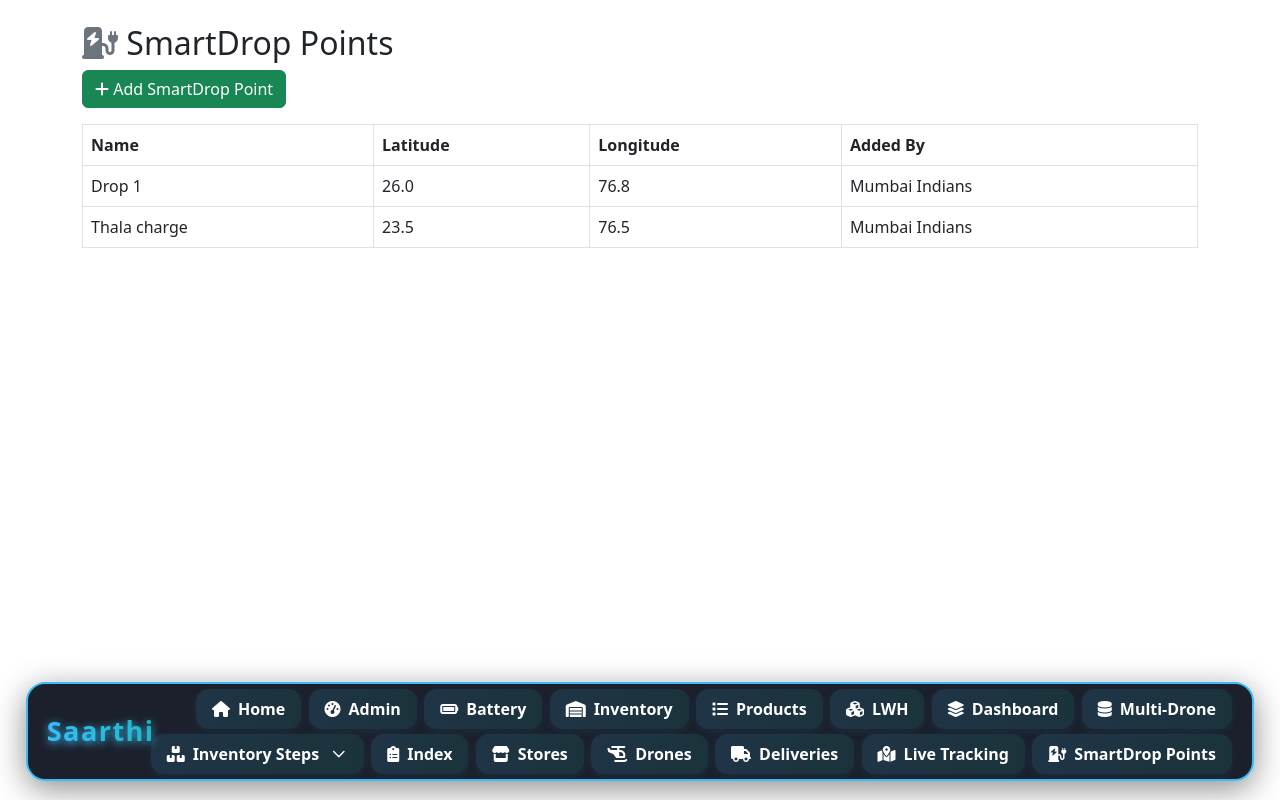
After one commit to manavsengupta/saarthi_backend, a Django app: page /drone/smartdrop/ in a window 1280 px wide. The commit adds this page. Run offline with Django 5.2, Linux system fonts and the light colour scheme; data comes from the database, SQL or seed files in the repository; both versions use the stored data as it was after the commit; some libraries are stand-ins or nearby versions.

Commit message:
smartdrop points

```diff
--- a/sparkathon_405/inventory/urls.py
+++ b/sparkathon_405/inventory/urls.py
@@ -25,5 +25,6 @@ urlpatterns = [
     path('product/<int:product_id>/analytics/', views.product_analytics, name='product_analytics'),
     path('product/<int:product_id>/download_report/', views.download_product_report, name='download_product_report'),
     path('product/<int:product_id>/update_stock/', views.update_stock, name='update_stock'),
-
+    path('smartdrop/', views.smartdrop_list, name='smartdrop_list'),
+    path('smartdrop/add/', views.add_smartdrop, name='add_smartdrop'),
 ]
--- a/sparkathon_405/inventory/views.py
+++ b/sparkathon_405/inventory/views.py
@@ -6,9 +6,17 @@ from django.db.models import Sum, F
 from django.contrib import messages
 import pandas as pd
 import numpy as np
-
+from .models import SmartDropPoint
 from sklearn.linear_model import LinearRegression
 from .models import Product, Order, ProductAnalytics
+
+
+
+
+
+
+
+
 def analyze_product(product):
     # Get all orders for this product
     orders = Order.objects.filter(product=product).order_by('ordered_at')
@@ -452,7 +460,7 @@ def deploy_drone(request, delivery_id):
     if delivery.package_weight_kg > drone.max_weight_kg:
         messages.error(request, "Package too heavy for this drone!")
         return redirect('delivery_detail', delivery_id=delivery.id)
-    if drone.current_battery_mah < 0.5 * drone.battery_capacity_mah:
+    if drone.current_battery_mah < 0.1 * drone.battery_capacity_mah:
         messages.error(request, "Drone battery too low!")
         return redirect('delivery_detail', delivery_id=delivery.id)
     delivery.status = 'in_progress'
@@ -467,17 +475,55 @@ def deploy_drone(request, delivery_id):
 def delivery_list(request):
     deliveries = Delivery.objects.all().order_by('-id')
     return render(request, 'drone/delivery_list.html', {'deliveries': deliveries})
+import heapq
 
+def find_smartdrop_route(source, destination, smartdrops, max_range_km):
+    """
+    Returns a list of waypoints: [source, smartdrop1, ..., destination]
+    Each hop is within max_range_km.
+    """
+    # Build all points list
+    points = [(source[0], source[1], 'source')] + \
+             [(sdp.latitude, sdp.longitude, sdp.name) for sdp in smartdrops] + \
+             [(destination[0], destination[1], 'destination')]
+    n = len(points)
+    # Build adjacency list for hops within range
+    adj = {i: [] for i in range(n)}
+    for i in range(n):
+        for j in range(n):
+            if i == j:
+                continue
+            dist = math.hypot(points[i][0] - points[j][0], points[i][1] - points[j][1])
+            if dist <= max_range_km:
+                adj[i].append(j)
+    # Dijkstra
+    heap = [(0, 0, [0])]  # (cost, idx, path)
+    visited = set()
+    while heap:
+        cost, idx, path = heapq.heappop(heap)
+        if idx == n - 1:
+            # Found path to destination
+            return [ (points[i][0], points[i][1]) for i in path ]
+        if idx in visited:
+            continue
+        visited.add(idx)
+        for nei in adj[idx]:
+            if nei not in path:
+                heapq.heappush(heap, (cost + 1, nei, path + [nei]))
+    return None  # No route found
 # 6. Live Tracking Page
 def live_tracking(request):
     drones = Drone.objects.filter(status='in_flight')
     # Show all deliveries that are assigned or in progress
     deliveries = Delivery.objects.filter(status__in=['assigned', 'in_progress'])
     stores = Store.objects.all()
+    smartdrops = SmartDropPoint.objects.all()  # <-- Add this line
+
     return render(request, 'drone/live_tracking.html', {
         'drones': drones,
         'deliveries': deliveries,
-        'stores': stores, })
+        'stores': stores,
+         'smartdrops': smartdrops,  })
 
 
 import random
@@ -517,81 +563,172 @@ import math
 import math
 from django.http import JsonResponse
 
+
+import math
+import random
+from django.http import JsonResponse
+
+def get_nearest_point(lat, lng, points):
+    min_dist = float('inf')
+    nearest = None
+    for p in points:
+        dist = math.hypot(lat - p.latitude, lng - p.longitude)
+        if dist < min_dist:
+            min_dist = dist
+            nearest = p
+    return nearest
+
 def drone_positions_api(request):
+    from .models import SmartDropPoint, Store
     drones = list(Drone.objects.filter(status='in_flight'))
+    smartdrops = list(SmartDropPoint.objects.all())
+    stores = list(Store.objects.all())
     data = []
     alerts = []
-
-    # --- Collision detection: check all pairs ---
-    for i, d1 in enumerate(drones):
-        delivery1 = d1.deliveries.filter(status='in_progress').first()
-        if not delivery1 or not d1.current_lat or not d1.current_lng:
-            continue
-        for j, d2 in enumerate(drones):
-            if i >= j:
-                continue  # avoid duplicate pairs and self
-            delivery2 = d2.deliveries.filter(status='in_progress').first()
-            if not delivery2 or not d2.current_lat or not d2.current_lng:
-                continue
-            dist = math.hypot(d1.current_lat - d2.current_lat, d1.current_lng - d2.current_lng)
-            if dist < 0.03:  # proximity threshold
-                alerts.append({
-                    'drones': [d1.id, d2.id],
-                    'message': f"⚠️ Warning: Drone #{d1.id} and Drone #{d2.id} are in close proximity! Consider rerouting."
-                })
 
     for d in drones:
         delivery = d.deliveries.filter(status='in_progress').first()
         if delivery:
-            # Simulate movement: move drone towards destination
+
             if d.current_lat is None or d.current_lng is None:
                 d.current_lat = delivery.source_store.latitude
                 d.current_lng = delivery.source_store.longitude
+                d.save(update_fields=['current_lat', 'current_lng'])
+            # Calculate max range in degrees (approx, for demo)
+            max_range_km = (d.speed_kmph * d.max_flight_time_min) / 60  # km
+            max_range_deg = max_range_km / 111.0  # 1 deg ~ 111km
 
-            # Predict next step
-            next_lat, next_lng = move_towards(
-                d.current_lat, d.current_lng,
-                delivery.destination_lat, delivery.destination_lng,
-                step=0.05
-            )
+            # If route is not set or too short, recalculate using Dijkstra
+            if not delivery.route or len(delivery.route) < 2:
+                route = find_smartdrop_route(
+                    (delivery.source_store.latitude, delivery.source_store.longitude),
+                    (delivery.destination_lat, delivery.destination_lng),
+                    smartdrops,
+                    max_range_deg
+                )
+                if route:
+                    delivery.route = route
+                    delivery.save()
+                else:
+                    alerts.append({
+                        'drones': [d.id],
+                        'message': "❌ No valid route to destination with current SmartDropPoints!"
+                    })
+                    continue
 
-            # Check for collision with other drones (future step)
-            for other in drones:
-                if other.id == d.id:
-                    continue
-                other_delivery = other.deliveries.filter(status='in_progress').first()
-                if other_delivery:
-                    other_next_lat, other_next_lng = move_towards(
-                        other.current_lat or other_delivery.source_store.latitude,
-                        other.current_lng or other_delivery.source_store.longitude,
-                        other_delivery.destination_lat, other_delivery.destination_lng,
-                        step=0.05
-                    )
-                    dist = math.hypot(next_lat - other_next_lat, next_lng - other_next_lng)
-                    if dist < 0.02:
+            # Move towards next waypoint in route
+            route = delivery.route
+            if len(route) > 1:
+                target_lat, target_lng = route[1]
+            else:
+                target_lat, target_lng = route[0]
+
+            # Calculate distance to move (simulate speed per API call)
+            step_distance = 0.01  # degrees per API call (tune as needed)
+            distance_to_target = math.hypot(target_lat - d.current_lat, target_lng - d.current_lng)
+            move_ratio = min(1, step_distance / distance_to_target) if distance_to_target > 0 else 1
+            next_lat = d.current_lat + (target_lat - d.current_lat) * move_ratio
+            next_lng = d.current_lng + (target_lng - d.current_lng) * move_ratio
+            actual_distance = math.hypot(next_lat - d.current_lat, next_lng - d.current_lng)
+
+            # --- Battery calculation based on distance ---
+            total_possible_distance = max_range_deg  # in degrees
+            battery_used = (actual_distance / total_possible_distance) * d.battery_capacity_mah
+            d.current_battery_mah = max(0, d.current_battery_mah - battery_used)
+            battery_percent = (d.current_battery_mah / d.battery_capacity_mah) * 100 if d.battery_capacity_mah else 0
+
+            # If battery drops to zero, mark as crashed
+            if d.current_battery_mah <= 0:
+                d.status = 'crashed'
+                d.save(update_fields=['status'])
+                alerts.append({
+                    'drones': [d.id],
+                    'message': f"💥 Drone #{d.id} has crashed due to battery depletion!"
+                })
+                continue
+# --- Reroute to nearest SmartDropPoint if battery < 20% and not already going there ---
+            if battery_percent < 20:
+                nearest_sdp = get_nearest_point(d.current_lat, d.current_lng, smartdrops)
+                if nearest_sdp:
+                    # Only reroute if not already heading to this SmartDropPoint
+                    if not (abs(target_lat - nearest_sdp.latitude) < 1e-4 and abs(target_lng - nearest_sdp.longitude) < 1e-4):
                         alerts.append({
-                            'drones': [d.id, other.id],
-                            'message': f"🚨 Collision detected! Drone #{d.id} is being rerouted."
+                            'drones': [d.id],
+                            'message': f"🔋 Drone #{d.id} battery low ({int(battery_percent)}%). Rerouting to nearest SmartDrop Point: {nearest_sdp.name}!"
                         })
-                        new_route = check_traffic_and_reroute(delivery)
-                        delivery.route = new_route
+                        # Set new route: current -> smartdrop -> destination
+                        delivery.route = [
+                            [d.current_lat, d.current_lng],
+                            [nearest_sdp.latitude, nearest_sdp.longitude],
+                            [delivery.destination_lat, delivery.destination_lng]
+                        ]
                         delivery.save()
-                        if new_route and len(new_route) > 1:
-                            next_lat, next_lng = new_route[1]
-                        break
+                        # Update target to SmartDropPoint for this step
+                        target_lat, target_lng = nearest_sdp.latitude, nearest_sdp.longitude
+                        # Recalculate movement for this step
+                        distance_to_target = math.hypot(target_lat - d.current_lat, target_lng - d.current_lng)
+                        move_ratio = min(1, step_distance / distance_to_target) if distance_to_target > 0 else 1
+                        next_lat = d.current_lat + (target_lat - d.current_lat) * move_ratio
+                        next_lng = d.current_lng + (target_lng - d.current_lng) * move_ratio
 
-            # Move towards destination (after reroute if needed)
+            # Move drone
             d.current_lat = next_lat
             d.current_lng = next_lng
-            d.save(update_fields=['current_lat', 'current_lng'])
+            d.altitude_m = random.randint(50, 120)
+            d.save(update_fields=['current_lat', 'current_lng', 'current_battery_mah', 'altitude_m'])
 
-            # Check if drone has reached destination
-            dist_to_dest = math.hypot(delivery.destination_lat - next_lat, delivery.destination_lng - next_lng)
+            # Check if drone has reached the current waypoint
+            dist_to_next = math.hypot(target_lat - next_lat, target_lng - next_lng)
+            if dist_to_next < 0.01 and len(route) > 1:
+                # If at SmartDropPoint or Store, "charge" battery and remove from route
+                at_smartdrop = any(abs(target_lat - sdp.latitude) < 1e-4 and abs(target_lng - sdp.longitude) < 1e-4 for sdp in smartdrops)
+                at_store = any(abs(target_lat - s.latitude) < 1e-4 and abs(target_lng - s.longitude) < 1e-4 for s in stores)
+                if at_smartdrop or at_store:
+                    d.current_battery_mah = d.battery_capacity_mah
+                    d.save(update_fields=['current_battery_mah'])
+                    alerts.append({
+                        'drones': [d.id],
+                        'message': f"✅ Drone #{d.id} charged at {'SmartDrop Point' if at_smartdrop else 'Store'}!"
+                    })
+                # Remove reached waypoint from route
+                delivery.route = [route[0]] + route[2:]
+                delivery.save()
+
+            # Check if drone has reached final destination
+            final_lat, final_lng = route[-1]
+            dist_to_dest = math.hypot(final_lat - next_lat, final_lng - next_lng)
             if dist_to_dest < 0.01:
                 d.status = 'idle'
                 d.save(update_fields=['status'])
                 delivery.status = 'delivered'
                 delivery.save(update_fields=['status'])
+                # After delivery, go to nearest SmartDrop or Store
+                nearest_sdp = get_nearest_point(next_lat, next_lng, smartdrops)
+                nearest_store = get_nearest_point(next_lat, next_lng, stores)
+                if nearest_sdp and nearest_store:
+                    dist_sdp = math.hypot(next_lat - nearest_sdp.latitude, next_lng - nearest_sdp.longitude)
+                    dist_store = math.hypot(next_lat - nearest_store.latitude, next_lng - nearest_store.longitude)
+                    if dist_sdp < dist_store:
+                        d.current_lat = next_lat
+                        d.current_lng = next_lng
+                        d.status = 'in_flight'
+                        d.save(update_fields=['current_lat', 'current_lng', 'status'])
+                        d_route = [[next_lat, next_lng], [nearest_sdp.latitude, nearest_sdp.longitude]]
+                    else:
+                        d.current_lat = next_lat
+                        d.current_lng = next_lng
+                        d.status = 'in_flight'
+                        d.save(update_fields=['current_lat', 'current_lng', 'status'])
+                        d_route = [[next_lat, next_lng], [nearest_store.latitude, nearest_store.longitude]]
+                    # Assign new route for recharge
+                    d.deliveries.create(
+                        source_store=nearest_store if dist_store < dist_sdp else delivery.source_store,
+                        destination_lat=d_route[1][0],
+                        destination_lng=d_route[1][1],
+                        package_weight_kg=0,
+                        status='in_progress',
+                        route=d_route
+                    )
 
         data.append({
             'id': d.id,
@@ -601,12 +738,10 @@ def drone_positions_api(request):
             'altitude': getattr(d, 'altitude_m', 0),
             'speed': d.speed_kmph,
             'max_flight_time': d.max_flight_time_min,
-            'delivery_id': delivery.id if delivery else None,
             'status': d.get_status_display(),
             'route': delivery.route if delivery and delivery.route else [],
         })
     return JsonResponse({'drones': data, 'alerts': alerts})
-
 # 8. AI-based Re-routing (triggered by traffic or manual)
 def reroute_drone(request, delivery_id):
     delivery = get_object_or_404(Delivery, id=delivery_id)
@@ -624,3 +759,23 @@ def delivery_detail(request, delivery_id):
 def drone_detail(request, drone_id):
     drone = get_object_or_404(Drone, id=drone_id)
     return render(request, 'drone/drone_detail.html', {'drone': drone})
+
+
+from .models import SmartDropPoint
+
+def smartdrop_list(request):
+    points = SmartDropPoint.objects.all()
+    return render(request, 'drone/smartdrop_list.html', {'points': points})
+
+def add_smartdrop(request):
+    retailers = Retailer.objects.all()
+    if request.method == 'POST':
+        name = request.POST['name']
+        latitude = float(request.POST['latitude'])
+        longitude = float(request.POST['longitude'])
+        retailer_id = int(request.POST['retailer'])
+        retailer = Retailer.objects.get(id=retailer_id)
+        SmartDropPoint.objects.create(name=name, latitude=latitude, longitude=longitude, added_by=retailer)
+        messages.success(request, "SmartDrop Point added!")
+        return redirect('smartdrop_list')
+    return render(request, 'drone/add_smartdrop.html', {'retailers': retailers})
--- /dev/null
+++ b/sparkathon_405/templates/drone/smartdrop_list.html
@@ -0,0 +1,42 @@
+<!DOCTYPE html>
+<html lang="en">
+<head>
+    <meta charset="UTF-8">
+    <title>SmartDrop Points</title>
+    <link rel="stylesheet" href="https://cdn.jsdelivr.net/npm/bootstrap@5.3.0/dist/css/bootstrap.min.css">
+    <link rel="stylesheet" href="https://cdnjs.cloudflare.com/ajax/libs/font-awesome/6.4.2/css/all.min.css">
+</head>
+<body>
+<div class="container py-4">
+    <h2><i class="fa-solid fa-charging-station text-secondary"></i> SmartDrop Points</h2>
+    <a href="{% url 'add_smartdrop' %}" class="btn btn-success mb-3">
+        <i class="fa-solid fa-plus"></i> Add SmartDrop Point
+    </a>
+    <table class="table table-bordered">
+        <thead>
+            <tr>
+                <th>Name</th>
+                <th>Latitude</th>
+                <th>Longitude</th>
+                <th>Added By</th>
+            </tr>
+        </thead>
+        <tbody>
+            {% for point in points %}
+            <tr>
+                <td>{{ point.name }}</td>
+                <td>{{ point.latitude }}</td>
+                <td>{{ point.longitude }}</td>
+                <td>{{ point.added_by.name }}</td>
+            </tr>
+            {% empty %}
+            <tr>
+                <td colspan="4">No SmartDrop Points yet.</td>
+            </tr>
+            {% endfor %}
+        </tbody>
+    </table>
+</div>
+{% include "navbar.html" %}
+</body>
+</html>
--- a/sparkathon_405/templates/navbar.html
+++ b/sparkathon_405/templates/navbar.html
@@ -34,7 +34,11 @@
       <li><a href="{% url 'drone_list' %}" class="saarthi-navbar-btn"><i class="fa-solid fa-helicopter"></i> Drones</a></li>
       <li><a href="{% url 'delivery_list' %}" class="saarthi-navbar-btn"><i class="fa-solid fa-truck"></i> Deliveries</a></li>
       <li><a href="{% url 'live_tracking' %}" class="saarthi-navbar-btn"><i class="fa-solid fa-map-location-dot"></i> Live Tracking</a></li>
-
+   <li>
+  <a href="{% url 'smartdrop_list' %}" class="saarthi-navbar-btn">
+    <i class="fa-solid fa-charging-station"></i> SmartDrop Points
+  </a>
+</li>
 
     </ul>
   </nav>
```
Also changed, not shown: sparkathon_405/inventory/models.py (+10 -0 lines), sparkathon_405/templates/drone/add_smartdrop.html (added, +65 -0 lines), sparkathon_405/templates/drone/live_tracking.html (+14 -0 lines), sparkathon_405/db.sqlite3, sparkathon_405/inventory/migrations/0003_smartdroppoint.py (added), sparkathon_405/static/smartdrop.png (added).
